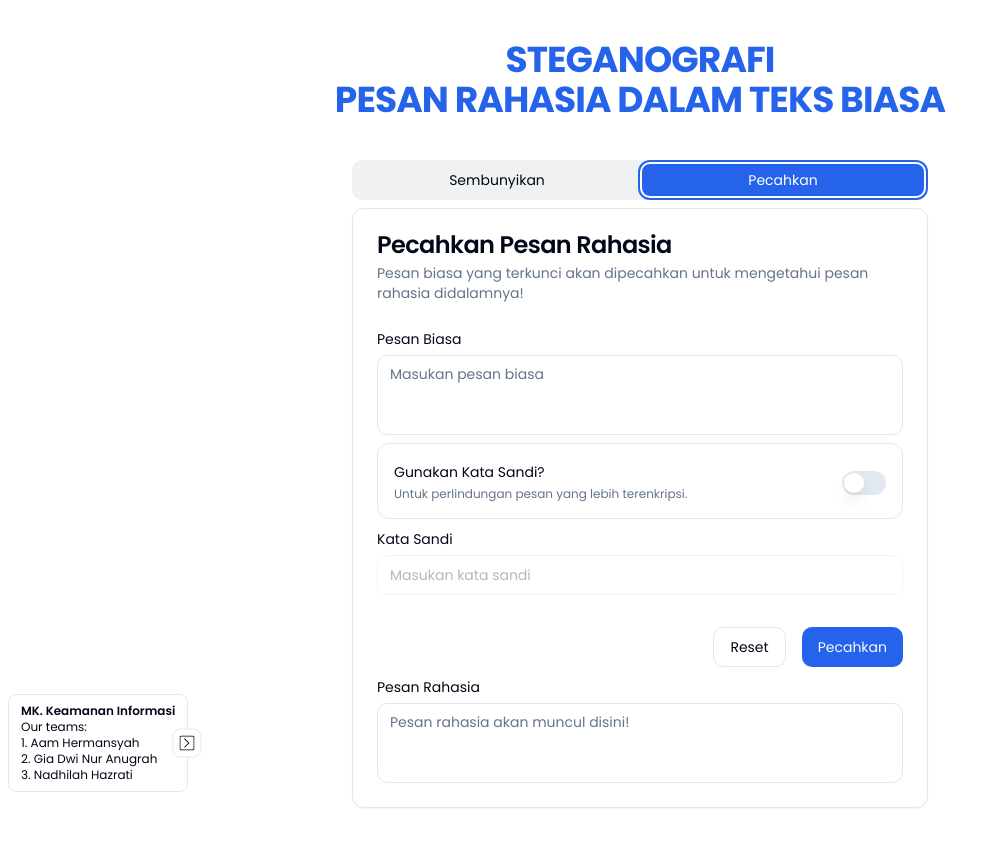
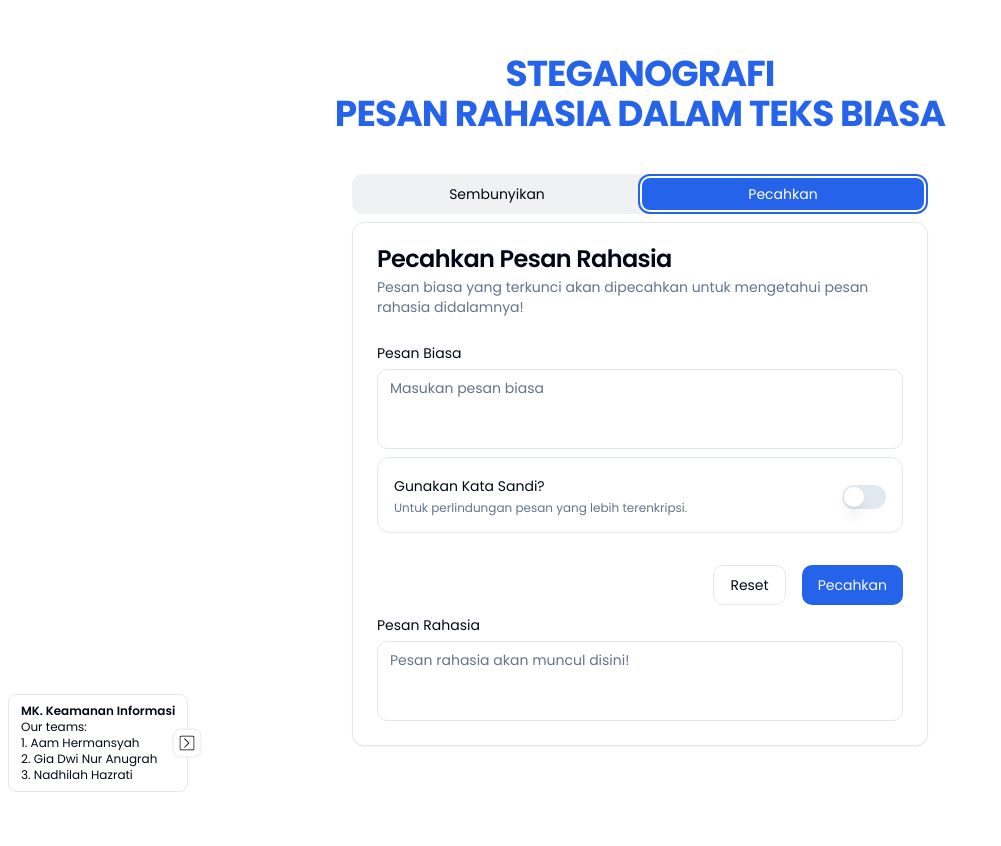
Before and after one commit to AamHermansyah/ki-steganography-plaintext, a Next.js app: page / in a window 1280 px wide. Both pictures are taken after a click on the tab "Pecahkan". Shown: the whole page, without its empty margins (0-1001 px from the left). After the commit the page ends 800 px from the top, so only its background shows below. Built offline with nearby package versions, Linux system fonts and the light colour scheme.

Commit message:
[UPDATE] Hidden password field when the usingPassword field is false

```diff
--- a/components/HideForm.tsx
+++ b/components/HideForm.tsx
@@ -154,6 +154,7 @@ export function HideForm() {
                   </FormItem>
                 )}
               />
+              {form.getValues('usingPassword') && (
                 <FormField
                   control={form.control}
                   name="password"
@@ -178,6 +179,7 @@ export function HideForm() {
                     </FormItem>
                   )}
                 />
+              )}
               <FormField
                 control={form.control}
                 name="msgCover"
--- a/components/RevealForm.tsx
+++ b/components/RevealForm.tsx
@@ -42,7 +42,7 @@ const formSchema = z.object({
     }),
   password: z.string(),
   result: z.string(),
-  usingPassword: z.boolean().default(true).optional(),
+  usingPassword: z.boolean().default(false).optional(),
 })
   .refine((data) => data.usingPassword ? !!data.password.length : true, {
     message: "Password tidak boleh kosong",
@@ -57,7 +57,8 @@ export function RevealForm() {
     defaultValues: {
       msgCover: '',
       password: '',
-      result: ''
+      result: '',
+      usingPassword: false
     },
   });
 
@@ -153,6 +154,7 @@ export function RevealForm() {
                   </FormItem>
                 )}
               />
+              {form.getValues('usingPassword') && (
                 <FormField
                   control={form.control}
                   name="password"
@@ -174,6 +176,7 @@ export function RevealForm() {
                     </FormItem>
                   )}
                 />
+              )}
             </div>
             <div className="space-y-2">
               <CardFooter className="flex justify-end gap-4 pb-0 px-0">
```
Lines whose indentation alone changed are shown as unchanged.
